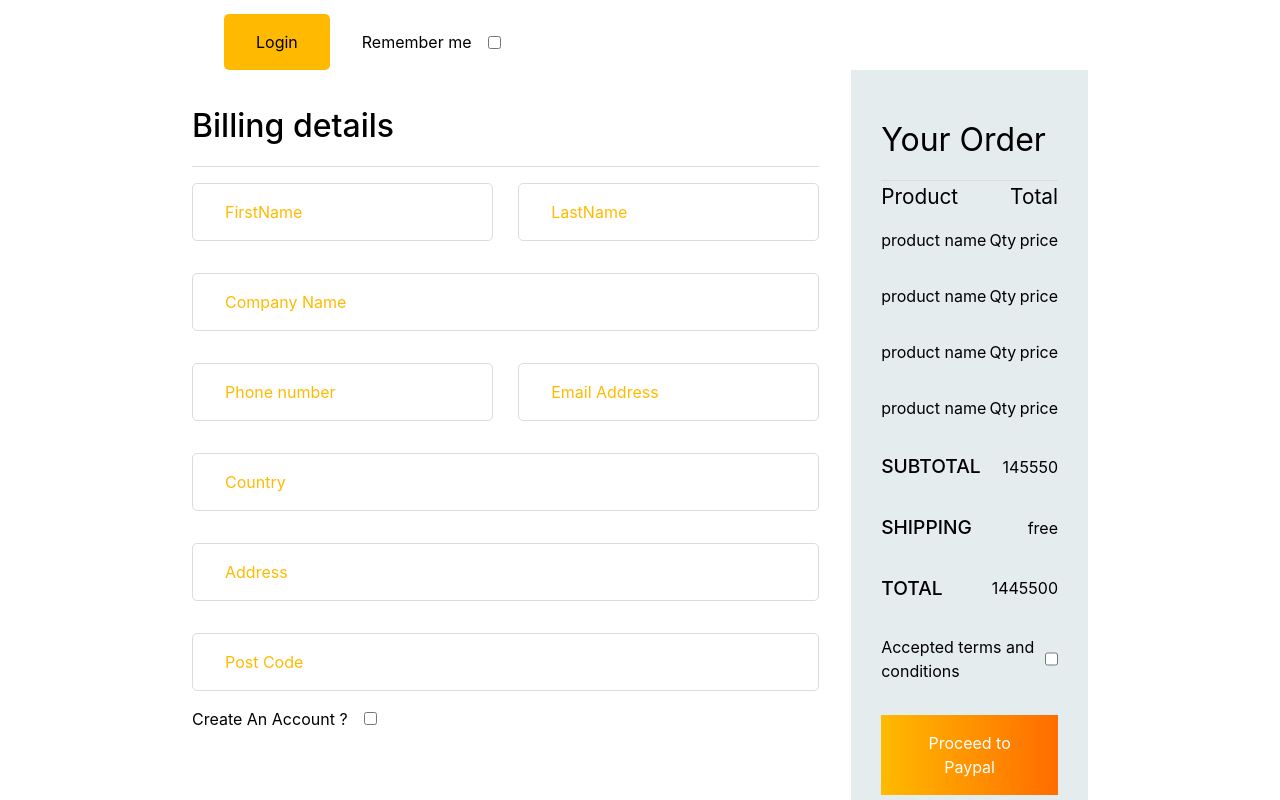
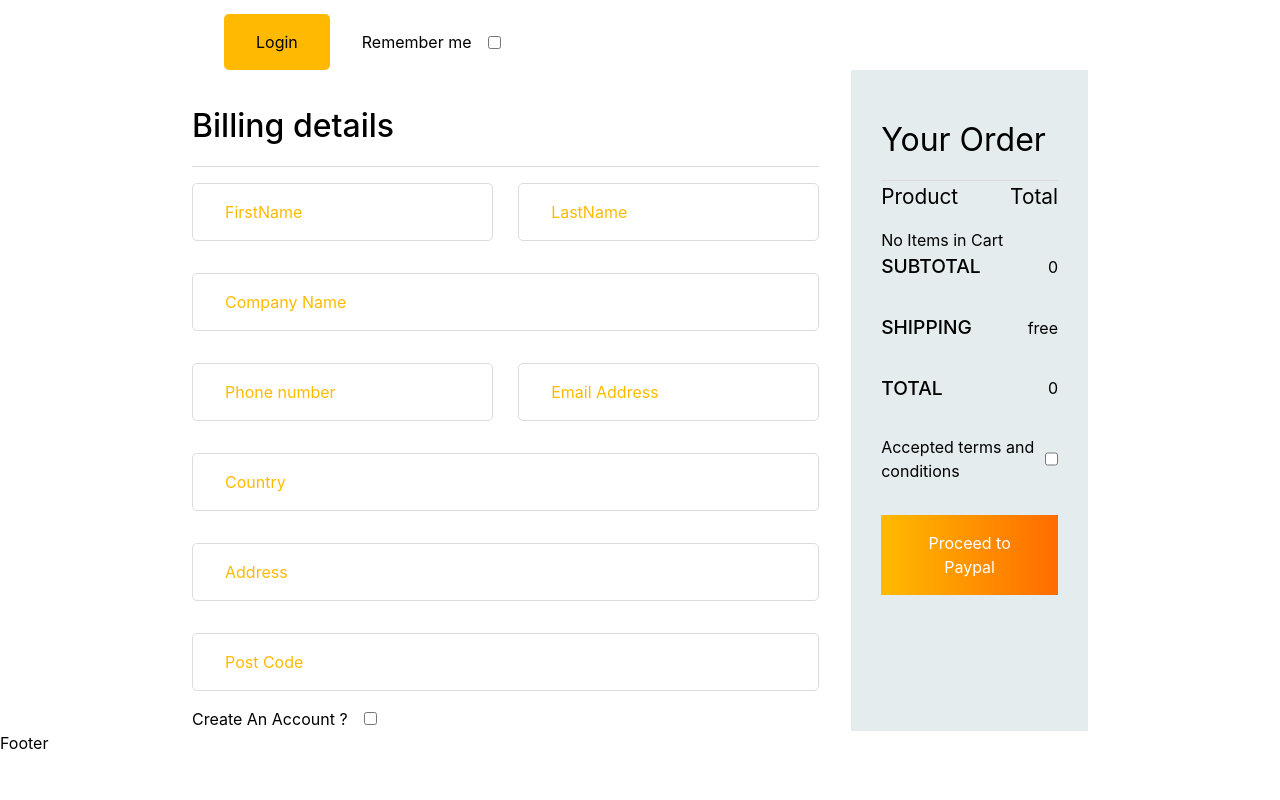
Before and after one commit to mofe64/pentaxEcommerceProjectFrontend, a React (Create React App) app: page /checkout in a window 1280 px wide. Shown: the part 659-1459 px from the top of the page. After the commit the page ends 1414 px from the top, so only its background shows below. Built offline with nearby package versions, Linux system fonts and the light colour scheme; what react-animations would draw is missing.

Commit message:
checkout impl

```diff
--- a/src/pages/cart.js
+++ b/src/pages/cart.js
@@ -3,17 +3,15 @@ import PageHeader from '../components/pageHeader';
 import Footer from '../components/footer';
 import '../css/cart.css';
 import { useSelector } from 'react-redux';
+import { useHistory } from 'react-router-dom';
 // import * as logger from '../util/logger';
 
 const Cart = () => {
     let cart;
     cart = useSelector(state => state.cart.cart);
-    // logger.logInfo("cart")
-    // logger.logInfo(cart)
+    let cartItems = cart["items"];
     let cartItemKeys = Object.keys(cart["items"])
-    // logger.logInfo("cart keys")
-    // logger.logInfo(Object.keys(cart["items"]))
-    // logger.logInfo(cart["items"])
+    const history = useHistory();
     return (
         <>
             <Header />
@@ -24,10 +22,10 @@ const Cart = () => {
                 </div>
                 {(cartItemKeys.length > 0)?Object.keys(cart["items"]).map((key,i) => {
                         return <div className='cart-item' key={i}>
-                                <img src={cart["items"][key].product.image}  alt="product"/>
-                                <h1>{ cart["items"][key].product.name}</h1>
-                                <input type='number' value={cart["items"][key].quantity } readOnly/>
-                                <p>{ cart["items"][key].total}</p>
+                                <img src={cartItems[key].product.image}  alt="product"/>
+                                <h1>{ cartItems[key].product.name}</h1>
+                                <input type='number' value={cartItems[key].quantity } readOnly/>
+                                <p>{ cartItems[key].total}</p>
                     </div>
                 }): <p>No Items In Cart Yet</p>
 
@@ -43,8 +41,12 @@ const Cart = () => {
                     </div>
                 </div>
                 <div className='to-checkout'>
-                    <button className='to_shop_btn'> Continue Shopping</button>
-                    <button className='to_checkout_btn'>Proceed to Checkout</button>
+                    <button className='to_shop_btn' onClick={()=>{history.push('/shop')}}>
+                        Continue Shopping
+                    </button>
+                    <button className='to_checkout_btn' onClick={()=>{history.push('/checkout')}}>
+                        Proceed to Checkout
+                    </button>
                 </div>
             </div>
             <Footer/>
--- a/src/pages/checkout.js
+++ b/src/pages/checkout.js
@@ -2,9 +2,30 @@ import Header from '../components/header';
 import PageHeader from '../components/pageHeader';
 import Footer from '../components/footer';
 import '../css/checkout.css'
-
+import {useState } from 'react';
+import { useSelector, useDispatch } from 'react-redux';
+import { useHistory } from 'react-router-dom'
+import Notification from '../components/notification';
+import {clearCart } from '../store/actions/cartActions'
 
 const CheckOut = () => {
+    let cart;
+    cart = useSelector(state => state.cart.cart);
+    const cartItems = cart["items"];
+    const cartItemKeys = Object.keys(cart["items"])
+    const [canCheckout] = useState(cartItemKeys.length > 0);
+    const [checkedOut, setCheckedOut] = useState(false);
+    const dispatch = useDispatch();
+    const displayNotification = () => {
+        setCheckedOut(true);
+    }
+    const checkOutUser = () => {
+        displayNotification();
+        dispatch(clearCart());
+        setTimeout(()=>{history.push('/')}, 3000);
+    }
+    const history = useHistory();
+
     return (
         <>
             <Header />
@@ -32,6 +53,7 @@ const CheckOut = () => {
                         </div>
                     </form>
                 </div>
+                {checkedOut && <Notification success={true} text='checkout success' />}
                 <div className='billing'>
                     <div className='billing-details'>
                         <div className='biling-details-header'>
@@ -74,29 +96,16 @@ const CheckOut = () => {
                                     <p>Product</p>
                                     <p>Total</p>
                                 </div>
-                                <div className='order-item'>
-                                    <p>product name</p>
-                                    <p>Qty</p>
-                                    <p>price</p>
-                                </div>
-                                 <div className='order-item'>
-                                    <p>product name</p>
-                                    <p>Qty</p>
-                                    <p>price</p>
-                                </div>
-                                 <div className='order-item'>
-                                    <p>product name</p>
-                                    <p>Qty</p>
-                                    <p>price</p>
-                                </div>
-                                 <div className='order-item'>
-                                    <p>product name</p>
-                                    <p>Qty</p>
-                                    <p>price</p>
-                                </div>
+                                {(cartItemKeys.length > 0) ? Object.keys(cart["items"]).map((key, i) =>
+                                    <div className='order-item' key={i}>
+                                        <p>{cartItems[key].product.name}</p>
+                                        <p>{ cartItems[key].quantity}</p>
+                                        <p>{ cartItems[key].total}</p>
+                                    </div>
+                                ) : <p>No Items in Cart</p>}
                                 <div className='subtotal'>
                                     <h1>SUBTOTAL</h1>
-                                    <p>145550</p>
+                                    <p>{ cart['totalAmount']} </p>
                                 </div>
                                 <div className='shipping'>
                                     <h1>SHIPPING</h1>
@@ -104,13 +113,15 @@ const CheckOut = () => {
                                 </div>
                                  <div className='total'>
                                     <h1>TOTAL</h1>
-                                    <p>1445500</p>
+                                    <p>{ cart['totalAmount']}</p>
                                 </div>
                                 <div className='terms'>
                                     <label htmlFor='terms'>Accepted terms and conditions</label>
                                     <input type='checkbox' name='terms'/>
                                 </div>
-                                <button className='payment-btn'>
+                                <button className='payment-btn'
+                                    onClick={checkOutUser}
+                                >
                                     Proceed to Paypal
                                 </button>
                             </div>
--- a/src/store/actions/cartActions.js
+++ b/src/store/actions/cartActions.js
@@ -5,6 +5,8 @@ export const ADD_TO_USER_CART = 'ADD_TO_USER_CART';
 export const REMOVE_FROM_USER_CART = 'REMOVE_FROM_CART';
 export const ADD_TO_CART = 'ADD_TO_CART';
 export const REMOVE_FROM_CART = 'REMOVE_FROM_CART';
+export const CLEAR_CART = 'CLEAR_CART';
+export const CLEAR_USER_CART = 'CLEAR_USER_CART';
 
 
 export const addToCart = (product, quantity) => {
@@ -14,3 +16,6 @@ export const addToCart = (product, quantity) => {
 export const removeFromCart = (productId) => {
     return {type: REMOVE_FROM_CART, productId: productId}
 }
+export const clearCart = () => {
+    return{type: CLEAR_CART}
+}
--- a/src/store/reducers/cartReducer.js
+++ b/src/store/reducers/cartReducer.js
@@ -1,6 +1,6 @@
 import * as logger from '../../util/logger';
 import Item from '../../util/item';
-import { ADD_TO_CART} from '../actions/cartActions';
+import { ADD_TO_CART, CLEAR_CART} from '../actions/cartActions';
 
 const initialState = {
     cart: {
@@ -39,6 +39,15 @@ const cartReducer = (state=initialState, action) => {
                     totalAmount: state.cart.totalAmount + itemTotal
                 }
             }
+
+        case CLEAR_CART:
+            return {
+                ...state,
+                cart: {
+                    items: {},
+                    totalAmount: 0,
+                }
+            }
         default:
             return state
     }
```
